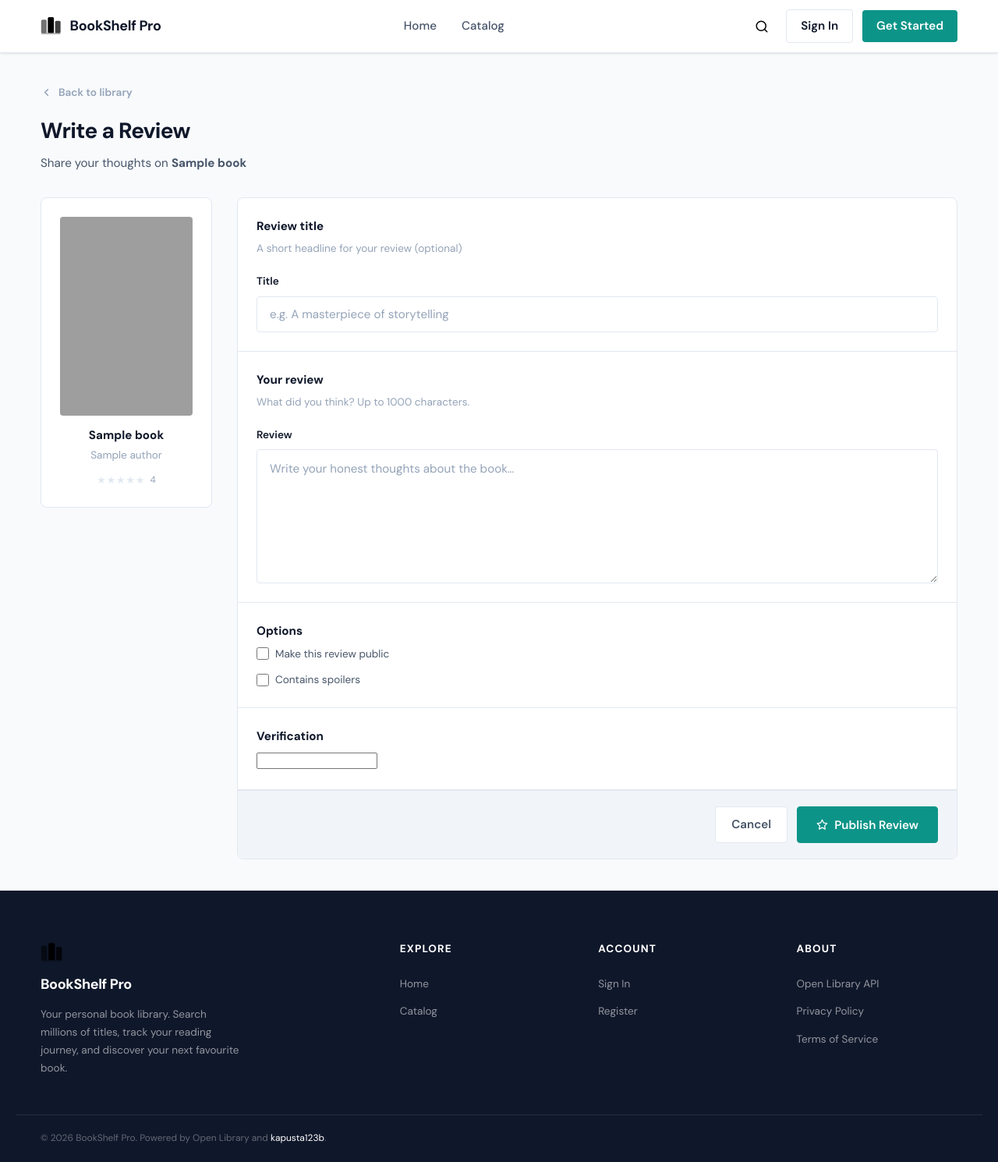
After one commit to kapusta123b/BookShelf-Pro, a Django app: template backend/books/templates/books/create_review.html in a window 1280 px wide. The commit adds this page. Shown: the whole page at 78% size. Run offline with Django 3.2, Linux system fonts and the light colour scheme; the template is opened without the code that fills it: most values are stand-ins (such as "Sample title", 1, 10 or a date in 2020); form fields are guessed from the names that the template uses; style sheets or scripts are compiled from the project's sources; some libraries are stand-ins or nearby versions; grey boxes are pictures that could not be loaded.

Commit message:
add create review page with scss, library sort/view toggle, star-track rating in library, sort_by queryset method, remove dead userbookmanager, fix pagination condition, wire create_review url and view

```diff
--- a/backend/books/services/catalog.py
+++ b/backend/books/services/catalog.py
@@ -61,9 +61,9 @@ def get_catalog_queryset(filters: CatalogFilters, user=None) -> "BookQuerySet":
 
     return (
         queryset.by_category(filters.subject)
-        .by_rating(rating_value)
         .by_date(filters.year_from, filters.year_to)
         .order_by(ordering)
+        .by_rating(rating_value)
     )
 
 
--- /dev/null
+++ b/backend/books/templates/books/create_review.html
@@ -0,0 +1,127 @@
+{% extends "base.html" %}
+{% load sass_tags %}
+{% load static %}
+
+{% block title %}Write a Review — BookShelf Pro{% endblock %}
+
+{% block meta_description %}Share your thoughts on {{ review_book.book.title }}.{% endblock %}
+
+{% block extra_css %}
+  <link rel="stylesheet" href="{% sass_src 'deps/css/create-review.scss' %}">
+{% endblock %}
+
+{% block content %}
+
+  <div class="create-review">
+
+    <div class="create-review__header">
+      <a href="{% url 'library:index' request.user.id %}" class="create-review__back">
+        <svg xmlns="http://www.w3.org/2000/svg" viewBox="0 0 24 24" fill="none" stroke="currentColor" stroke-width="2.5" stroke-linecap="round" stroke-linejoin="round">
+          <polyline points="15 18 9 12 15 6"/>
+        </svg>
+        Back to library
+      </a>
+      <h1 class="create-review__title">Write a Review</h1>
+      <p class="create-review__subtitle">Share your thoughts on <strong>{{ review_book.book.title }}</strong></p>
+    </div>
+
+    <div class="create-review__layout">
+
+      <div class="create-review-sidebar">
+        <div class="create-review-sidebar__cover">
+          <img src="https://covers.openlibrary.org/b/id/{{ review_book.book.cover_i }}-M.jpg" alt="{{ review_book.book.title }}">
+        </div>
+        <p class="create-review-sidebar__title">{{ review_book.book.title }}</p>
+        <p class="create-review-sidebar__author">
+          {% for author in review_book.book.get_authors %}{{ author.name }}{% if not forloop.last %}, {% endif %}{% endfor %}
+        </p>
+        <div class="create-review-sidebar__rating">
+          <div class="star-track">
+            ★★★★★
+            <div class="star-track__fill" style="width: {{ review_book.book.rating_fill_percent }}%;">★★★★★</div>
+          </div>
+          <span>{{ review_book.book.avg_rating }}</span>
+        </div>
+      </div>
+
+      <form method="post" action="{% url 'books:create_review' review_book.book.id %}">
+        {% csrf_token %}
+
+        <div class="create-review-form">
+
+          <div class="create-review-form__section">
+            <p class="create-review-form__section-title">Review title</p>
+            <p class="create-review-form__section-hint">A short headline for your review (optional)</p>
+
+            <div class="create-review-form__field">
+              <label for="id_title">Title</label>
+              <input
+                type="text"
+                id="id_title"
+                name="title"
+                value="{{ form.title.value|default:'' }}"
+                placeholder="e.g. A masterpiece of storytelling"
+                maxlength="255"
+              >
+              {% for error in form.title.errors %}
+                <span class="field-error">{{ error }}</span>
+              {% endfor %}
+            </div>
+          </div>
+
+          <div class="create-review-form__section">
+            <p class="create-review-form__section-title">Your review</p>
+            <p class="create-review-form__section-hint">What did you think? Up to 1000 characters.</p>
+
+            <div class="create-review-form__field">
+              <label for="id_text">Review</label>
+              <textarea
+                id="id_text"
+                name="text"
+                rows="6"
+                maxlength="1000"
+                placeholder="Write your honest thoughts about the book…"
+              >{{ form.text.value|default:'' }}</textarea>
+              {% for error in form.text.errors %}
+                <span class="field-error">{{ error }}</span>
+              {% endfor %}
+            </div>
+          </div>
+
+          <div class="create-review-form__section">
+            <p class="create-review-form__section-title">Options</p>
+
+            <label class="create-review-form__checkbox">
+              <input type="checkbox" name="is_public" id="id_is_public" {% if form.is_public.value %}checked{% endif %}>
+              <span>Make this review public</span>
+            </label>
+
+            <label class="create-review-form__checkbox">
+              <input type="checkbox" name="contains_spoilers" id="id_contains_spoilers" {% if form.contains_spoilers.value %}checked{% endif %}>
+              <span>Contains spoilers</span>
+            </label>
+          </div>
+
+          <div class="create-review-form__section">
+            <p class="create-review-form__section-title">Verification</p>
+            {{ form.captcha }}
+            {% for error in form.captcha.errors %}
+              <span class="field-error">{{ error }}</span>
+            {% endfor %}
+          </div>
+
+          <div class="create-review-form__actions">
+            <a href="{% url 'library:index' review_book.book.id %}" class="create-review-form__cancel">Cancel</a>
+            <button type="submit" class="create-review-form__submit">
+              <img src="{% static 'deps/svg/star.svg' %}" alt="">
+              Publish Review
+            </button>
+          </div>
+
+        </div>
+      </form>
+
+    </div>
+  </div>
+
+{% endblock %}
--- a/backend/books/urls.py
+++ b/backend/books/urls.py
@@ -7,4 +7,5 @@ urlpatterns = [
     path('rate/<int:book_id>', views.RateBookView.as_view(), name='rate'),
     path('<slug:subject_slug>/', views.CatalogView.as_view(), name='index'),
     path('<slug:subject_slug>/<int:book_id>', views.BookDetailView.as_view(), name='detail'),
+    path('<int:book_id>/create_review', views.BookCreateReviewView.as_view(), name='create_review')
 ]
--- a/backend/library/views.py
+++ b/backend/library/views.py
@@ -18,8 +18,9 @@ class LibraryView(LoginRequiredMixin, DetailView):
 
         filter_value = self.request.GET.get('filter', 'all')
         page = self.request.GET.get('page', 1)
+        sort = self.request.GET.get('sort', '-created_at')
 
-        library_data = self.object.get_library_data(page, filter_value)
+        library_data = self.object.get_library_data(page, filter_value, sort)
 
         context.update({
             "library_books": library_data["books"],
--- /dev/null
+++ b/backend/static/deps/css/create-review.scss
@@ -0,0 +1,290 @@
+@import "variables";
+
+.create-review {
+  max-width: $max-width;
+  margin: 0 auto;
+  padding: 2.5rem 2rem;
+
+  @media (max-width: 640px) {
+    padding: 1.5rem 1rem;
+  }
+
+  &__header {
+    margin-bottom: 2rem;
+  }
+
+  &__back {
+    display: inline-flex;
+    align-items: center;
+    gap: 0.5rem;
+    font-size: $font-size-sm;
+    font-weight: 600;
+    color: $text-muted;
+    text-decoration: none;
+    margin-bottom: 1rem;
+    transition: color 0.15s ease;
+
+    svg {
+      width: 15px;
+      height: 15px;
+    }
+
+    &:hover {
+      color: $primary;
+    }
+  }
+
+  &__title {
+    font-size: 1.75rem;
+    font-weight: 700;
+    color: $text-primary;
+    letter-spacing: -0.025em;
+    margin: 0 0 0.375rem;
+  }
+
+  &__subtitle {
+    font-size: $font-size-base;
+    color: $text-secondary;
+    margin: 0;
+  }
+
+  &__layout {
+    display: grid;
+    grid-template-columns: 220px 1fr;
+    gap: 2rem;
+    align-items: start;
+
+    @media (max-width: 800px) {
+      grid-template-columns: 1fr;
+    }
+  }
+}
+
+.create-review-sidebar {
+  background-color: $bg-card;
+  border: 1px solid $border;
+  border-radius: $radius-md;
+  padding: 1.5rem;
+  text-align: center;
+
+  &__cover {
+    width: 100%;
+    aspect-ratio: 2 / 3;
+    border-radius: $radius;
+    overflow: hidden;
+    margin-bottom: 1rem;
+
+    img {
+      width: 100%;
+      height: 100%;
+      object-fit: cover;
+    }
+  }
+
+  &__title {
+    font-size: $font-size-base;
+    font-weight: 700;
+    color: $text-primary;
+    margin: 0 0 0.25rem;
+    line-height: 1.3;
+  }
+
+  &__author {
+    font-size: $font-size-sm;
+    color: $text-muted;
+    margin: 0 0 0.5rem;
+  }
+
+  &__rating {
+    display: flex;
+    align-items: center;
+    justify-content: center;
+    gap: 6px;
+    margin-top: 0.75rem;
+
+    span {
+      font-size: $font-size-xs;
+      color: $text-muted;
+    }
+  }
+}
+
+.create-review-form {
+  background-color: $bg-card;
+  border: 1px solid $border;
+  border-radius: $radius-md;
+  overflow: hidden;
+
+  &__section {
+    padding: 1.5rem;
+
+    &:not(:last-child) {
+      border-bottom: 1px solid $border;
+    }
+  }
+
+  &__section-title {
+    font-size: $font-size-base;
+    font-weight: 700;
+    color: $text-primary;
+    margin: 0 0 0.375rem;
+  }
+
+  &__section-hint {
+    font-size: $font-size-sm;
+    color: $text-muted;
+    margin: 0 0 1.25rem;
+  }
+
+  &__field {
+    display: flex;
+    flex-direction: column;
+    gap: 0.5rem;
+    margin-bottom: 1.25rem;
+
+    &:last-child {
+      margin-bottom: 0;
+    }
+
+    label {
+      font-size: $font-size-sm;
+      font-weight: 600;
+      color: $text-primary;
+    }
+
+    input,
+    textarea {
+      padding: 0.75rem 1rem;
+      border: 1px solid $border;
+      border-radius: $radius;
+      background-color: $bg-card;
+      font-family: $font-family;
+      font-size: $font-size-base;
+      color: $text-primary;
+      transition: $transition-fast;
+      width: 100%;
+
+      &:focus {
+        outline: none;
+        border-color: $primary;
+        box-shadow: 0 0 0 3px $primary-muted;
+      }
+
+      &::placeholder {
+        color: $text-muted;
+      }
+    }
+
+    textarea {
+      resize: vertical;
+      min-height: 120px;
+      line-height: 1.6;
+    }
+  }
+
+  &__checkbox {
+    display: flex;
+    align-items: center;
+    gap: 0.5rem;
+    cursor: pointer;
+    font-size: $font-size-sm;
+    color: $text-secondary;
+    margin-bottom: 0.75rem;
+
+    &:last-child {
+      margin-bottom: 0;
+    }
+
+    input[type="checkbox"] {
+      width: 16px;
+      height: 16px;
+      accent-color: $primary;
+      flex-shrink: 0;
+      cursor: pointer;
+    }
+  }
+
+  &__actions {
+    display: flex;
+    justify-content: flex-end;
+    gap: 0.75rem;
+    padding: 1.25rem 1.5rem;
+    background-color: $bg-muted;
+    border-top: 1px solid $border;
+  }
+
+  &__cancel {
+    padding: 0.65rem 1.25rem;
+    border: 1px solid $border;
+    border-radius: $radius;
+    font-size: $font-size-base;
+    font-weight: 600;
+    font-family: $font-family;
+    color: $text-secondary;
+    background: $bg-card;
+    text-decoration: none;
+    cursor: pointer;
+    transition: $transition-fast;
+
+    &:hover {
+      border-color: darken($border, 8%);
+      color: $text-primary;
+    }
+  }
+
+  &__submit {
+    display: inline-flex;
+    align-items: center;
+    gap: 0.5rem;
+    padding: 0.65rem 1.5rem;
+    background-color: $primary;
+    border: 1px solid $primary;
+    border-radius: $radius;
+    font-size: $font-size-base;
+    font-weight: 600;
+    font-family: $font-family;
+    color: $text-inverse;
+    cursor: pointer;
+    transition: $transition-fast;
+
+    img {
+      width: 15px;
+      height: 15px;
+      filter: brightness(0) invert(1);
+    }
+
+    &:hover {
+      background-color: $primary-dark;
+      border-color: $primary-dark;
+    }
+  }
+}
+
+.field-error {
+  font-size: $font-size-sm;
+  color: $error;
+  padding: 0.5rem 0.75rem;
+  background-color: $error-bg;
+  border-left: 3px solid $error;
+  border-radius: 0 $radius $radius 0;
+}
+
+.star-track {
+  position: relative;
+  display: inline-block;
+  font-size: 0.8rem;
+  color: $border;
+  line-height: 1;
+  letter-spacing: 1px;
+  user-select: none;
+
+  &__fill {
+    position: absolute;
+    top: 0;
+    left: 0;
+    height: 100%;
+    overflow: hidden;
+    color: $warning;
+    white-space: nowrap;
+  }
+}
--- a/backend/users/models.py
+++ b/backend/users/models.py
@@ -9,10 +9,10 @@ class User(AbstractUser):
     description = models.TextField(blank=True, max_length=150, default="")
     avg_rating = models.FloatField(default=0)
 
-    def get_library_data(self, page_number: int | str, status_filter: str) -> dict:
+    def get_library_data(self, page_number: int | str, status_filter: str, sort: str) -> dict:
 
         all_books = self.library_books.all()
-        paginate_books = all_books.tabs_filter(status_filter).paginate(
+        paginate_books = all_books.tabs_filter(status_filter).sort_by(sort).paginate(
             page_number, per_page=10
         )
         counts = all_books.get_counts()
```
Also changed, not shown: backend/books/forms.py (added, +46 -0 lines), backend/books/models.py (+19 -2 lines), backend/books/views.py (+22 -3 lines), backend/library/models.py (+23 -10 lines), backend/library/templates/library/index.html (+27 -11 lines), backend/static/deps/css/library.scss (+37 -6 lines), backend/static/deps/js/library.js (+26 -0 lines), backend/static/deps/css/edit-profile.scss (line endings or trailing spaces).
